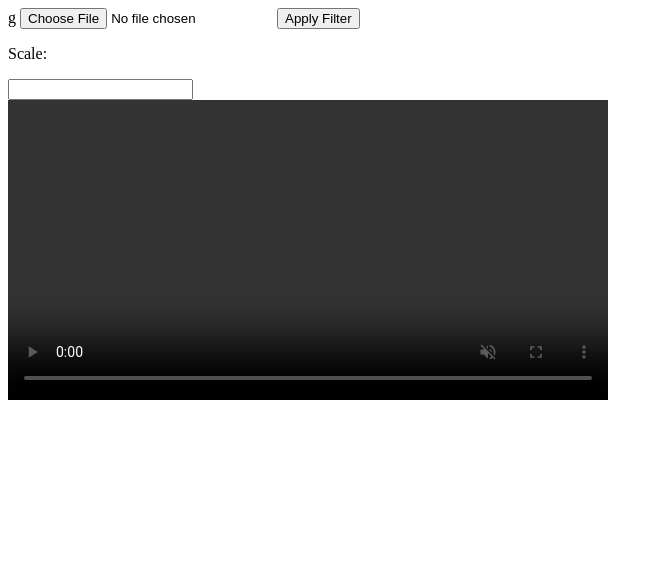
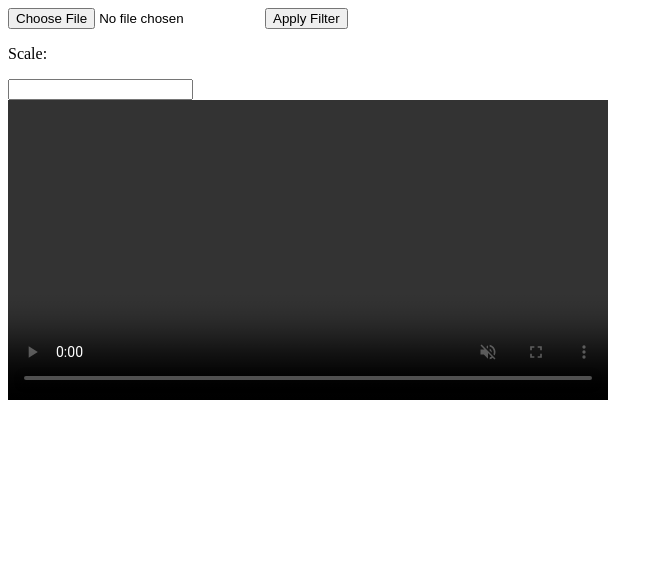
Before and after one commit to axe100/VideoFiltering, a plain HTML site: page index.html in a window 1280 px wide. Shown: the whole page, without its empty margins (0-663 px from the left). Drawn offline with Linux system fonts and the light colour scheme.

Commit message:
cleaned index.html

```diff
--- a/index.html
+++ b/index.html
@@ -5,7 +5,7 @@
     <link rel="stylesheet" type="text/css" href="resources/css/index.css">
     <script src="js/classes/KernelInput.js"></script>
     <script src="js/classes/KernelFilter.js"></script>
-    <script src="js/main.js"></script>g
+    <script src="js/main.js"></script>
     <title>Video Filtering</title>
 </head>
 <body onload="init()">
```
